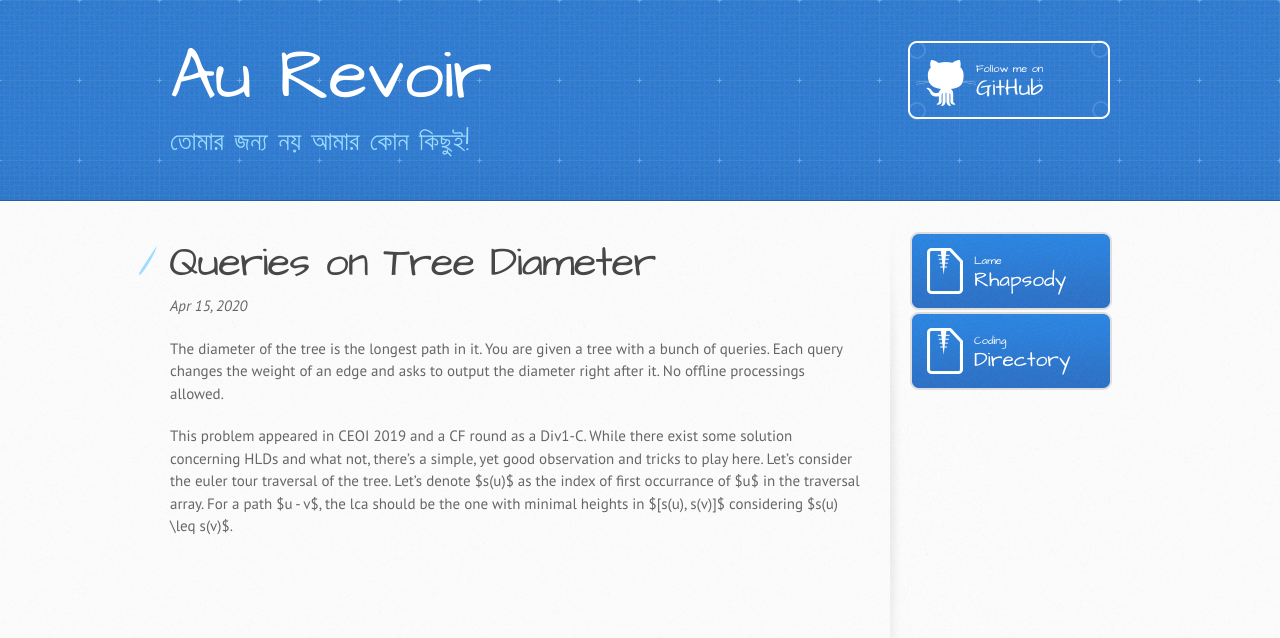
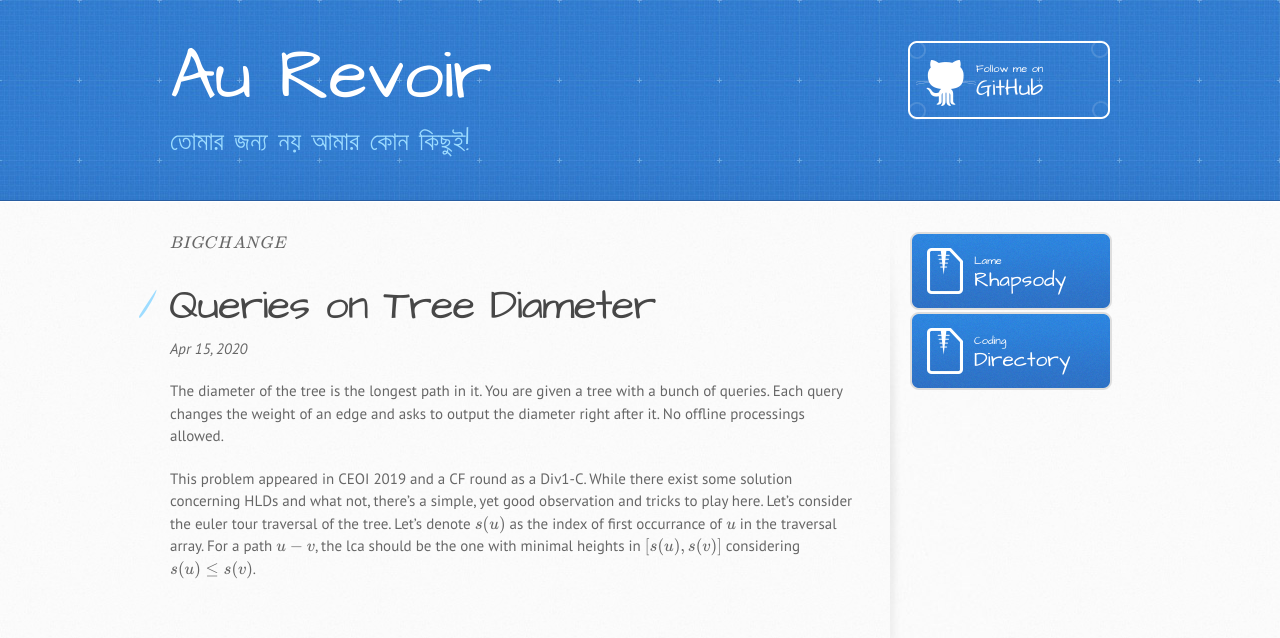
Before and after one commit to rebornplusplus/rebornplusplus.github.io, a Jekyll site: the page built from codir/dox/tree-diameter.md, in a window 1280 px wide. Shown: the top 638 px of the page. Built offline with Jekyll 4.4.1, drawn with Linux system fonts in a browser that asks for light colours; some web fonts are replaced; formulas are drawn with MathJax 3; our own code applies the rules of GitHub Pages for plain Markdown files.

Commit message:
Update tree-diameter.md

```diff
--- a/codir/dox/tree-diameter.md
+++ b/codir/dox/tree-diameter.md
@@ -1,6 +1,9 @@
 ---
 layout: default
 ---
+
+{% include head.html %}
+$BIG CHANGE$
 
 # Queries on Tree Diameter
 _Apr 15, 2020_
```
